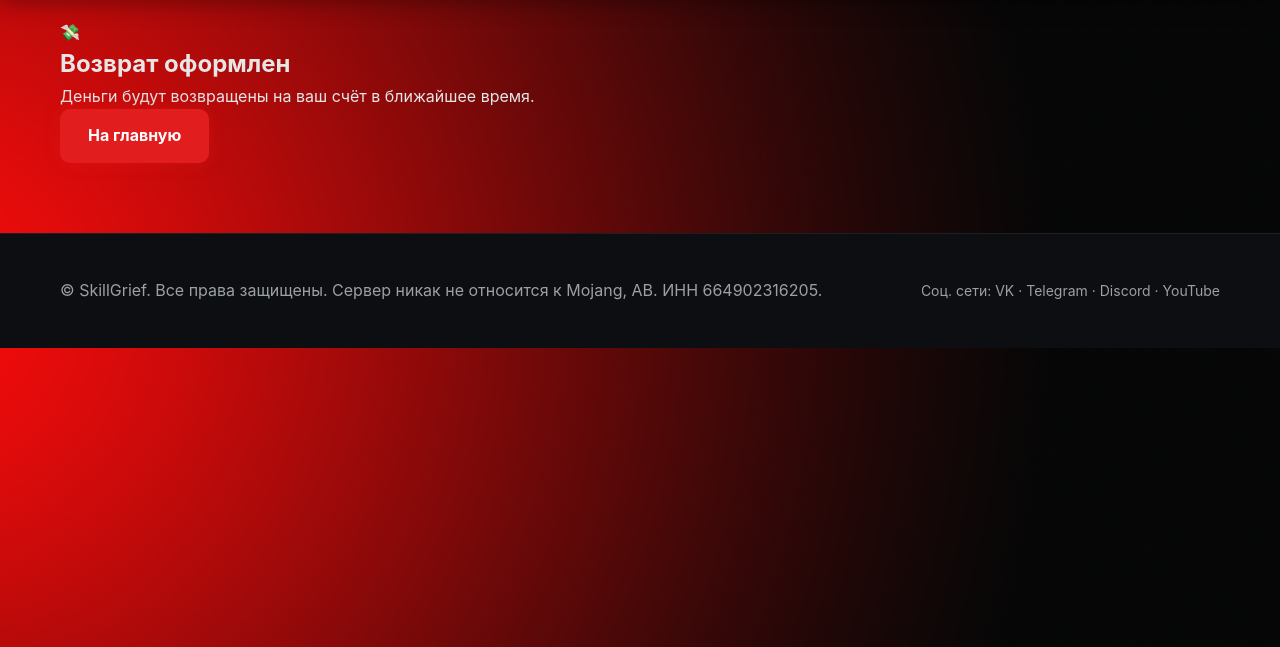
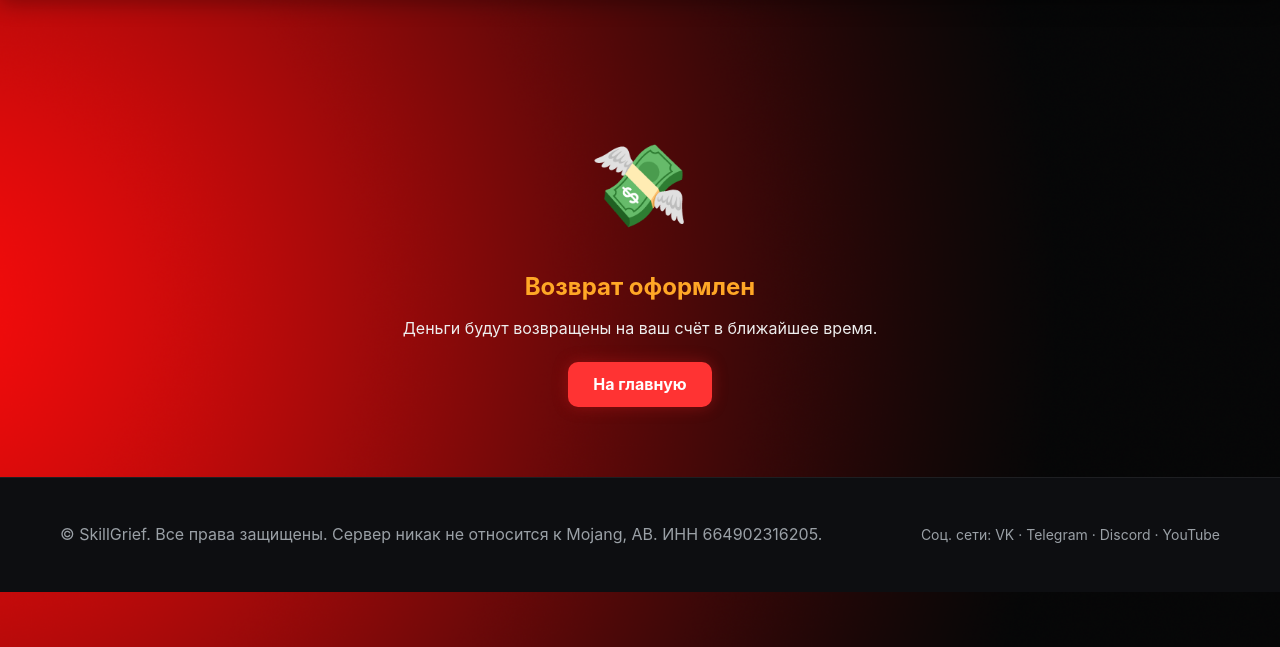
Before and after one commit to VMensem/StepanSite, a Flask app: template templates/refund.html in a window 1280 px wide. Shown: the part 86-733 px from the top of the page. Run offline with Flask 3, Linux system fonts and the light colour scheme; the template is opened without the code that fills it, so the values that code supplies are empty.

Commit message:
Update style.css

```diff
--- a/static/css/style.css
+++ b/static/css/style.css
@@ -346,3 +346,51 @@ body {
   animation: fadeSlideRight 0.9s ease forwards;
   animation-delay: 1s;
 }
+.payment-result {
+  text-align: center;
+  margin-top: 100px;
+  color: #eee;
+  animation: fadeIn 0.6s ease-in-out;
+}
+
+.payment-result .icon {
+  font-size: 80px;
+  margin-bottom: 20px;
+}
+
+.payment-result h2 {
+  color: #ff3333;
+  margin-bottom: 10px;
+}
+
+.payment-result.success h2 {
+  color: #4caf50;
+}
+
+.payment-result.refund h2 {
+  color: #ffa726;
+}
+
+.payment-result.chargeback h2 {
+  color: #f44336;
+}
+
+.payment-result .btn {
+  background-color: #ff3333;
+  color: white;
+  padding: 10px 25px;
+  border-radius: 10px;
+  text-decoration: none;
+  display: inline-block;
+  margin-top: 20px;
+  transition: 0.3s;
+}
+
+.payment-result .btn:hover {
+  background-color: #e60000;
+}
+
+@keyframes fadeIn {
+  from { opacity: 0; transform: translateY(10px); }
+  to { opacity: 1; transform: translateY(0); }
+}
```
